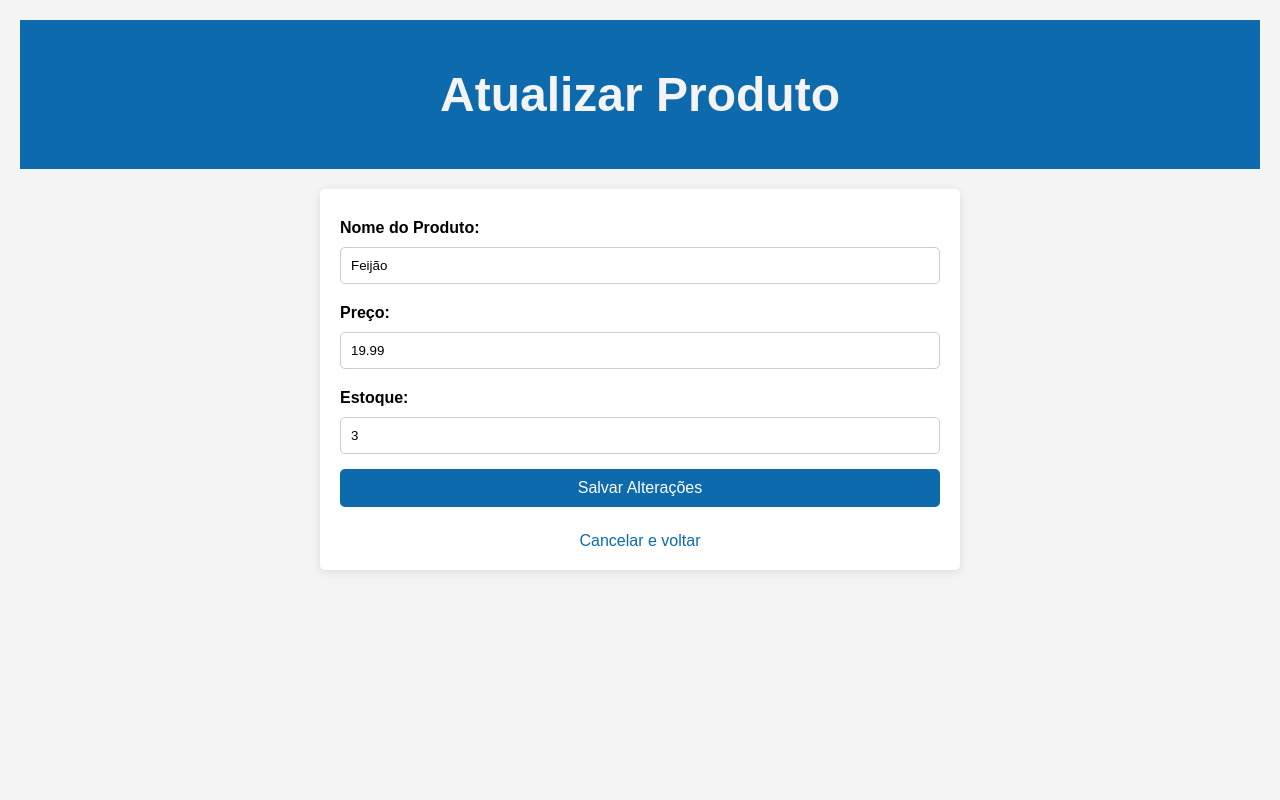
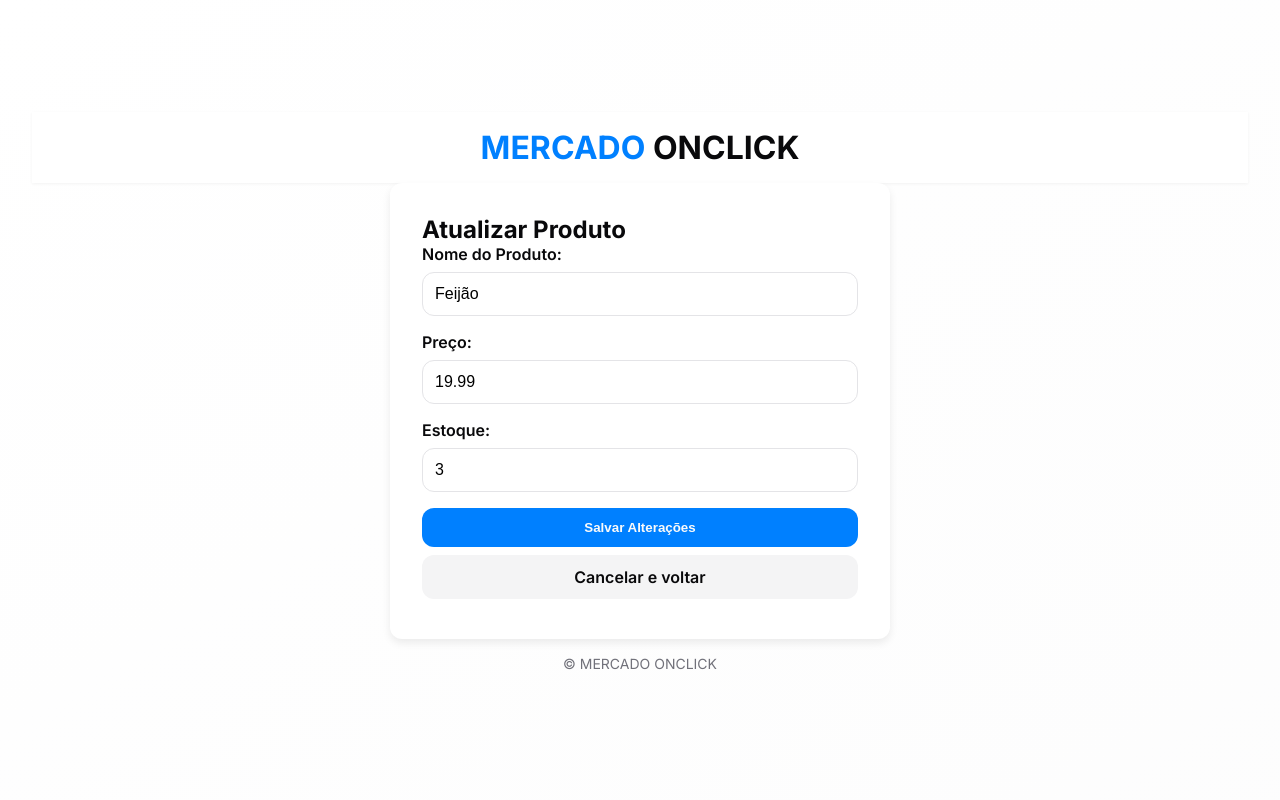
Before and after one commit to Alexgabriel2k02/APP-Mercado, a Flask app: page /produtos/1/editar in a window 1280 px wide. Run offline with Flask 3, Linux system fonts and the light colour scheme; data comes from the database, SQL or seed files in the repository.

Commit message:
Update produto_update.html
ajuste de css , ajuste de botões para que as funcionalidades serem concluídas e as passagens de tela também para não dar nenhum erro

```diff
--- a/templates/produto_update.html
+++ b/templates/produto_update.html
@@ -5,73 +5,128 @@
     <meta charset="UTF-8">
     <meta name="viewport" content="width=device-width, initial-scale=1.0">
     <title>Atualizar Produto</title>
+    <link href="https://fonts.googleapis.com/css2?family=Inter:wght@300;400;500;600;700&display=swap" rel="stylesheet">
     <style>
+        :root {
+            --background: 0 0% 100%;
+            --foreground: 240 10% 3.9%;
+            --primary: 210 100% 50%;
+            --primary-foreground: 0 0% 98%;
+            --secondary: 240 4.8% 95.9%;
+            --secondary-foreground: 240 5.9% 10%;
+            --muted: 240 4.8% 95.9%;
+            --muted-foreground: 240 3.8% 46.1%;
+            --border: 240 5.9% 90%;
+            --radius: 12px;
+        }
+
+        * {
+            margin: 0;
+            padding: 0;
+            box-sizing: border-box;
+        }
+
         body {
-            font-family: Arial, sans-serif;
-            background-color: #f4f4f4;
-            margin: 0;
-            padding: 20px;
+            font-family: 'Inter', sans-serif;
+            color: hsl(var(--foreground));
+            background: linear-gradient(to bottom right, white, hsl(var(--secondary) / 0.2));
+            min-height: 100vh;
+            display: flex;
+            flex-direction: column;
+            align-items: center;
+            justify-content: center;
+            padding: 2rem;
         }
+
         header {
-            background: rgb(12, 106, 173);
-            color: #f4f4f4;
             text-align: center;
-            padding: 15px;
-            font-size: 1.5rem;
+            padding: 1rem;
+            background: white;
+            box-shadow: 0 1px 3px rgba(0, 0, 0, 0.05);
+            width: 100%;
         }
-        main {
-            background: #fff;
-            padding: 20px;
-            border-radius: 5px;
-            box-shadow: 0 2px 10px rgba(0, 0, 0, 0.1);
-            max-width: 600px;
-            margin: 20px auto;
+
+        .text-primary {
+            color: hsl(var(--primary));
+            font-weight: 700;
         }
+
+        .container {
+            max-width: 500px;
+            width: 100%;
+            background: white;
+            padding: 2rem;
+            border-radius: var(--radius);
+            box-shadow: 0 4px 8px rgba(0, 0, 0, 0.08);
+        }
+
         label {
             display: block;
-            margin: 10px 0 5px;
-            font-weight: bold;
+            margin-bottom: 0.5rem;
+            font-weight: 600;
         }
-        input, button {
+
+        input {
             width: 100%;
-            padding: 10px;
-            margin: 5px 0 10px;
-            border: 1px solid #ccc;
-            border-radius: 5px;
+            padding: 0.75rem;
+            margin-bottom: 1rem;
+            border: 1px solid hsl(var(--border));
+            border-radius: var(--radius);
             box-sizing: border-box;
-        }
-        button {
-            background-color: rgb(12, 106, 173);
-            color: white;
-            cursor: pointer;
-            font-size: 1rem;
-            border: none;
-        }
-        button:hover {
-            background-color: rgb(10, 90, 150);
-        }
-        .cancel-link {
-            display: block;
-            text-align: center;
-            margin-top: 15px;
-            color: rgb(12, 106, 173);
-            text-decoration: none;
             font-size: 1rem;
         }
-        .cancel-link:hover {
-            text-decoration: underline;
+
+        .btn {
+            display: inline-block;
+            text-align: center;
+            padding: 0.75rem 1.5rem;
+            border-radius: var(--radius);
+            text-decoration: none;
+            font-weight: 600;
+            transition: background-color 0.2s;
+            cursor: pointer;
+            border: none;
+            width: 100%;
+            margin-bottom: 0.5rem;
+        }
+
+        .btn-primary {
+            background-color: hsl(var(--primary));
+            color: hsl(var(--primary-foreground));
+        }
+
+        .btn-primary:hover {
+            background-color: hsla(var(--primary) / 0.9);
+        }
+
+        .btn-secondary {
+            background-color: hsl(var(--muted));
+            color: hsl(var(--foreground));
+        }
+
+        .btn-secondary:hover {
+            background-color: hsla(var(--muted) / 0.8);
+        }
+
+        footer {
+            text-align: center;
+            padding: 1rem;
+            font-size: 0.875rem;
+            color: hsl(var(--muted-foreground));
         }
     </style>
 </head>
 
 <body>
     <header>
-        <h1>Atualizar Produto</h1>
+        <h1><span class="text-primary">MERCADO</span> ONCLICK</h1>
     </header>
 
-    <main>
+    <main class="container">
+        <h2>Atualizar Produto</h2>
+
         <form action="{{ url_for('produtos.atualizar_produto_por_id', id_produto=produto.id) }}" method="POST">
-            <input type="hidden" name="_method" value="PUT">  <!-- Simula método PUT -->
+            <input type="hidden" name="_method" value="PUT"> <!-- Simula método PUT -->
 
             <label for="nome">Nome do Produto:</label>
             <input type="text" id="nome" name="nome" value="{{ produto.nome }}" required>
@@ -82,11 +137,15 @@
             <label for="estoque">Estoque:</label>
             <input type="number" id="estoque" name="estoque" value="{{ produto.estoque }}" required>
 
-            <button type="submit">Salvar Alterações</button>
+            <button type="submit" class="btn btn-primary">Salvar Alterações</button>
         </form>
 
-        <a href="{{ url_for('produtos.exibir_detalhes_produto', id_produto=produto.id) }}" class="cancel-link">Cancelar e voltar</a>
+        <a href="{{ url_for('produtos.exibir_detalhes_produto', id_produto=produto.id) }}" class="btn btn-secondary">Cancelar e voltar</a>
     </main>
+
+    <footer>
+        <p>&copy; <span id="current-year"></span> MERCADO ONCLICK</p>
+    </footer>
 </body>
 
 </html>
```
